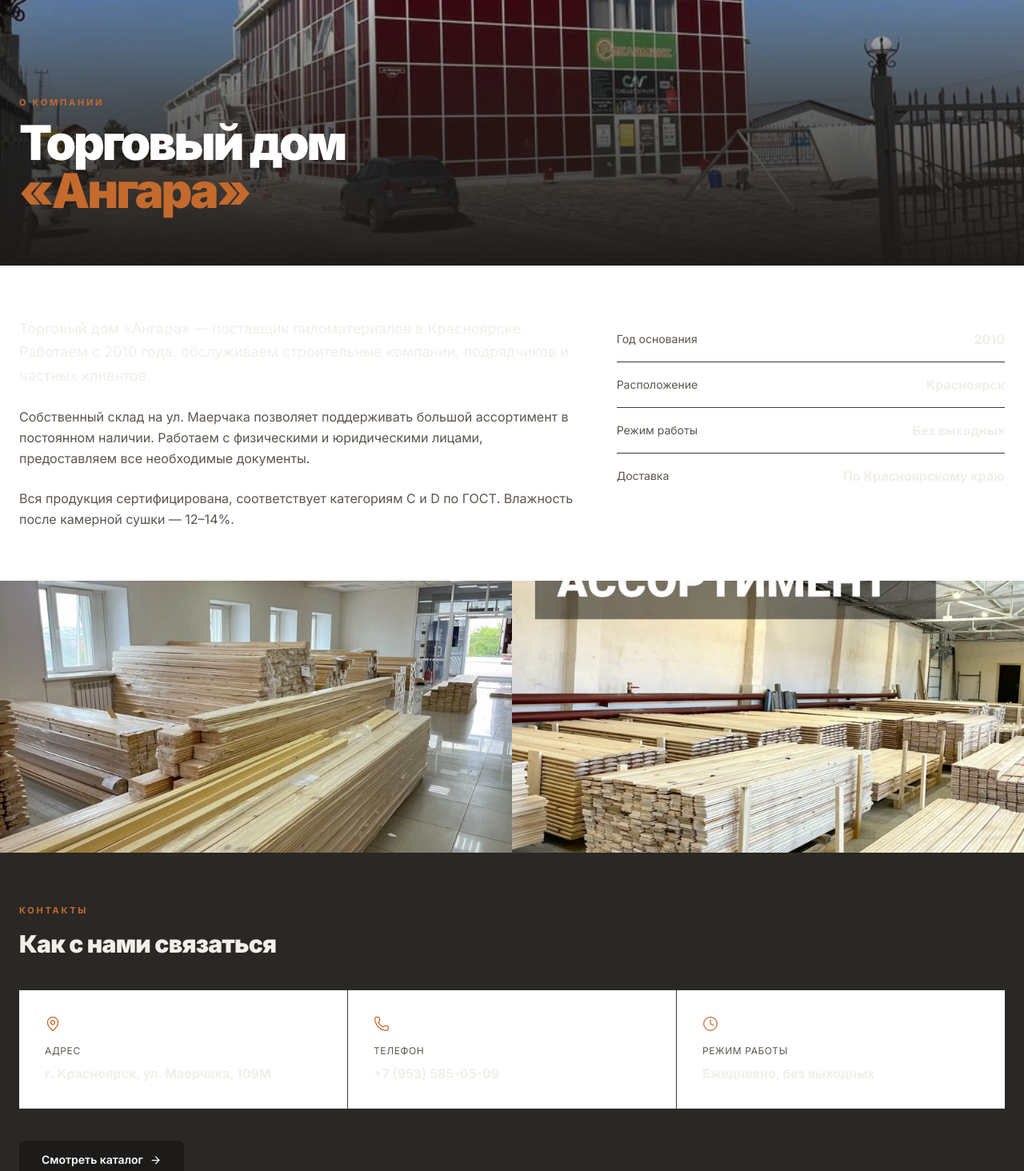
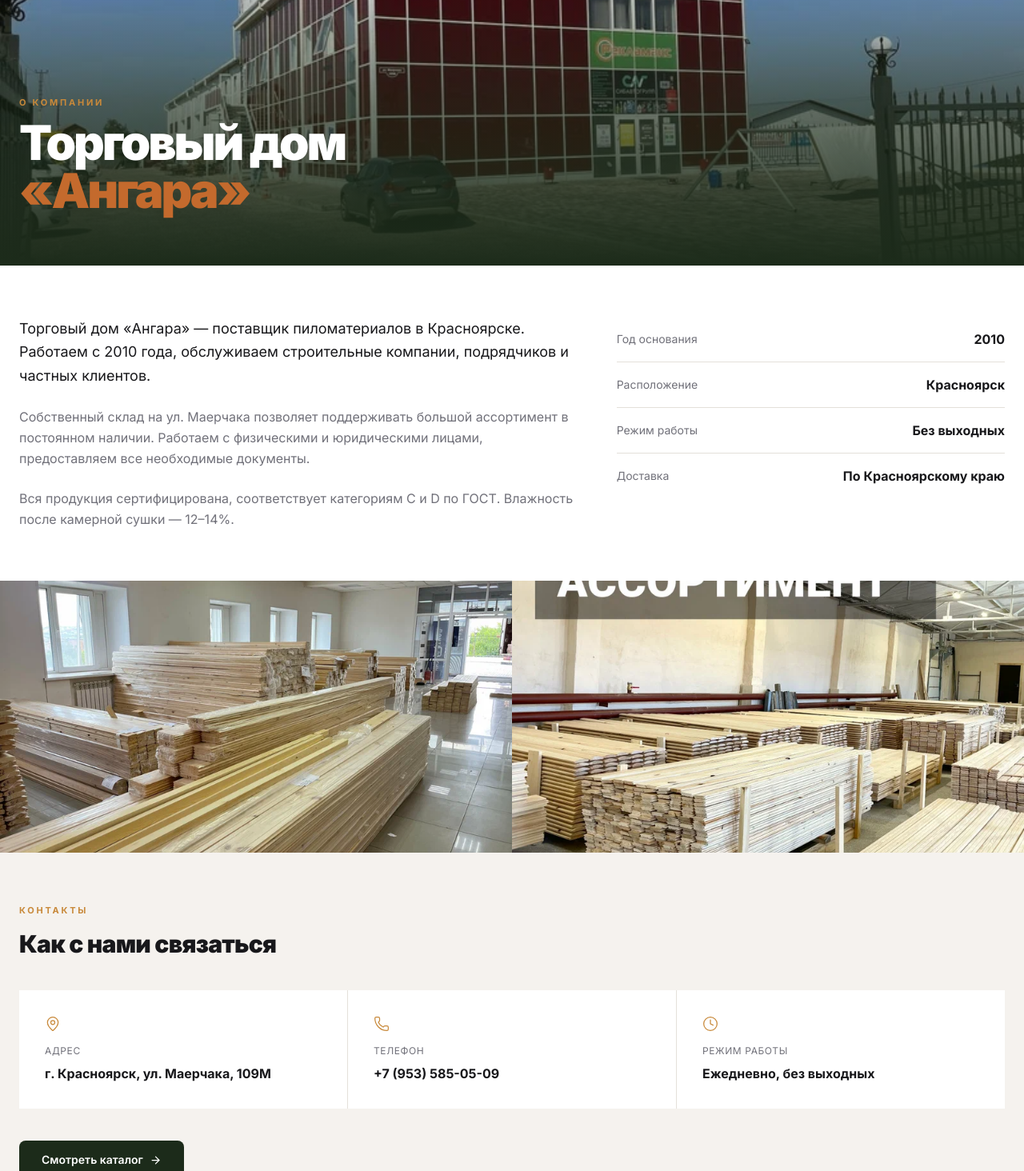
Before and after one commit to Gleb-Shall/td-angara, a Next.js app: page /1/about in a window 1280 px wide. Shown: the part 160-1624 px from the top of the page at 80% size. Built offline with nearby package versions, Linux system fonts and the light colour scheme.

Commit message:
fix: Outfit font latin-ext subset + hardcode V1 colors in about page

```diff
--- a/src/app/(public)/about/page.tsx
+++ b/src/app/(public)/about/page.tsx
@@ -10,9 +10,9 @@ export default function AboutPage() {
       {/* Hero */}
       <section className="relative min-h-[420px] flex items-end overflow-hidden">
         <Image src="/products/2.webp" alt="ТД Ангара" fill className="object-cover" priority />
-        <div className="absolute inset-0 bg-gradient-to-t from-[var(--forest)] via-[var(--forest)]/60 to-transparent" />
+        <div className="absolute inset-0 bg-gradient-to-t from-[#1C2B1A] via-[#1C2B1A]/60 to-transparent" />
         <div className="relative z-10 max-w-7xl mx-auto px-6 w-full pb-16">
-          <p className="text-[var(--amber)] text-[11px] font-bold uppercase tracking-[0.25em] mb-3">О компании</p>
+          <p className="text-[#C8893A] text-[11px] font-bold uppercase tracking-[0.25em] mb-3">О компании</p>
           <h1 className="text-5xl md:text-6xl font-black tracking-tighter text-white leading-none">
             Торговый дом<br />
             <span className="text-[var(--amber)]">«Ангара»</span>
@@ -24,21 +24,21 @@ export default function AboutPage() {
       <section className="bg-white py-16">
         <div className="max-w-7xl mx-auto px-6 grid md:grid-cols-12 gap-12">
           <div className="md:col-span-7">
-            <p className="text-lg text-[var(--text)] leading-relaxed mb-6">
+            <p className="text-lg text-[#18181B] leading-relaxed mb-6">
               Торговый дом «Ангара» — поставщик пиломатериалов в Красноярске.
               Работаем с 2010 года, обслуживаем строительные компании, подрядчиков и частных клиентов.
             </p>
-            <p className="text-[var(--muted)] leading-relaxed mb-6">
+            <p className="text-[#71717A] leading-relaxed mb-6">
               Собственный склад на ул. Маерчака позволяет поддерживать большой ассортимент в постоянном наличии.
               Работаем с физическими и юридическими лицами, предоставляем все необходимые документы.
             </p>
-            <p className="text-[var(--muted)] leading-relaxed">
+            <p className="text-[#71717A] leading-relaxed">
               Вся продукция сертифицирована, соответствует категориям C и D по ГОСТ.
               Влажность после камерной сушки — 12–14%.
             </p>
           </div>
 
-          <div className="md:col-span-5 space-y-0 divide-y divide-[var(--border)]">
+          <div className="md:col-span-5 space-y-0 divide-y divide-[#E4E0DA]">
             {[
               { label: 'Год основания', value: '2010' },
               { label: 'Расположение', value: 'Красноярск' },
@@ -46,8 +46,8 @@ export default function AboutPage() {
               { label: 'Доставка', value: 'По Красноярскому краю' },
             ].map(({ label, value }) => (
               <div key={label} className="flex justify-between items-center py-4">
-                <span className="text-[var(--muted)] text-sm">{label}</span>
-                <span className="font-bold text-[var(--text)]">{value}</span>
+                <span className="text-[#71717A] text-sm">{label}</span>
+                <span className="font-bold text-[#18181B]">{value}</span>
               </div>
             ))}
           </div>
@@ -65,31 +65,31 @@ export default function AboutPage() {
       </section>
 
       {/* Контакты */}
-      <section className="bg-[var(--cream)] py-16">
+      <section className="bg-[#F5F2EE] py-16">
         <div className="max-w-7xl mx-auto px-6">
-          <p className="text-[var(--amber)] text-[11px] font-bold uppercase tracking-[0.25em] mb-4">Контакты</p>
-          <h2 className="text-3xl font-black tracking-tight mb-10">Как с нами связаться</h2>
+          <p className="text-[#C8893A] text-[11px] font-bold uppercase tracking-[0.25em] mb-4">Контакты</p>
+          <h2 className="text-3xl font-black tracking-tight text-[#18181B] mb-10">Как с нами связаться</h2>
 
-          <div className="grid md:grid-cols-3 gap-px bg-[var(--border)]">
+          <div className="grid md:grid-cols-3 gap-px bg-[#E4E0DA]">
             {[
               { icon: MapPin, label: 'Адрес', value: 'г. Красноярск, ул. Маерчака, 109М' },
               { icon: Phone, label: 'Телефон', value: '+7 (953) 585-05-09', href: 'tel:+79535850509' },
               { icon: Clock, label: 'Режим работы', value: 'Ежедневно, без выходных' },
             ].map(({ icon: Icon, label, value, href }) => (
               <div key={label} className="bg-white p-8">
-                <Icon size={20} className="text-[var(--amber)] mb-4" strokeWidth={1.5} />
-                <p className="text-[var(--muted)] text-xs uppercase tracking-wider mb-2">{label}</p>
+                <Icon size={20} className="text-[#C8893A] mb-4" strokeWidth={1.5} />
+                <p className="text-[#71717A] text-xs uppercase tracking-wider mb-2">{label}</p>
                 {href ? (
-                  <a href={href} className="font-bold text-[var(--text)] hover:text-[var(--amber)] transition-colors">{value}</a>
+                  <a href={href} className="font-bold text-[#18181B] hover:text-[#C8893A] transition-colors">{value}</a>
                 ) : (
-                  <p className="font-bold text-[var(--text)]">{value}</p>
+                  <p className="font-bold text-[#18181B]">{value}</p>
                 )}
               </div>
             ))}
           </div>
 
           <div className="mt-10">
-            <Link href="/catalog" className="inline-flex items-center gap-2 bg-[var(--forest)] text-white px-7 py-3.5 rounded-lg font-semibold text-sm hover:bg-[var(--amber)] transition-colors group">
+            <Link href="/catalog" className="inline-flex items-center gap-2 bg-[#1C2B1A] text-white px-7 py-3.5 rounded-lg font-semibold text-sm hover:bg-[#C8893A] transition-colors group">
               Смотреть каталог
               <ArrowRight size={15} className="group-hover:translate-x-0.5 transition-transform" />
             </Link>
--- a/src/app/layout.tsx
+++ b/src/app/layout.tsx
@@ -5,7 +5,7 @@ import './globals.css'
 
 const inter = Inter({ subsets: ['latin', 'cyrillic'], variable: '--font-inter' })
 const bebasNeue = Bebas_Neue({ weight: '400', subsets: ['latin'], variable: '--font-bebas' })
-const outfit = Outfit({ subsets: ['latin', 'cyrillic'], variable: '--font-outfit' })
+const outfit = Outfit({ subsets: ['latin', 'latin-ext'], variable: '--font-outfit' })
 
 export const metadata: Metadata = {
   title: 'ТД Ангара — Пиломатериалы в Красноярске',
```
